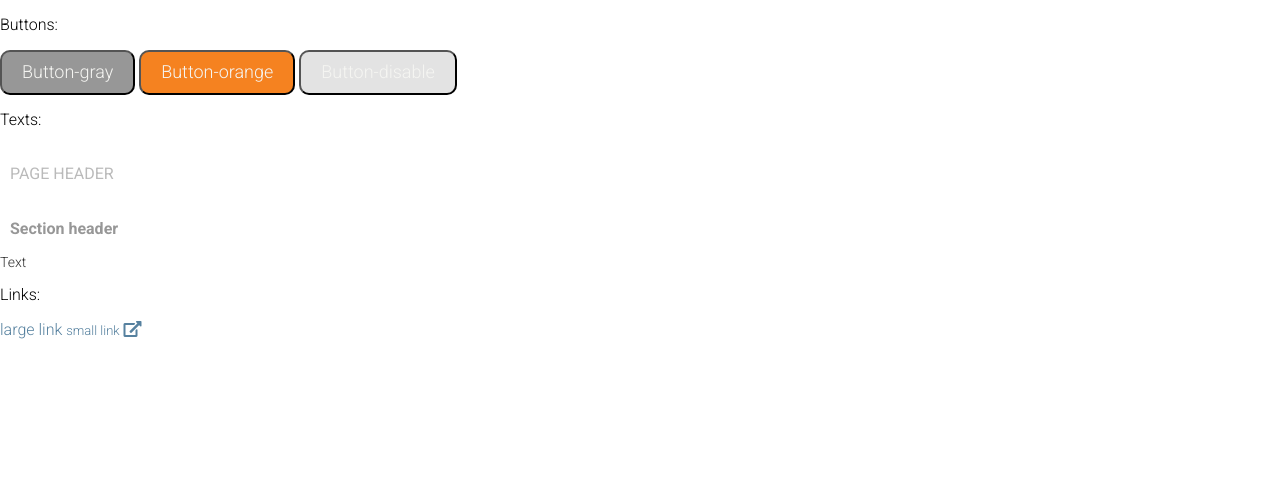
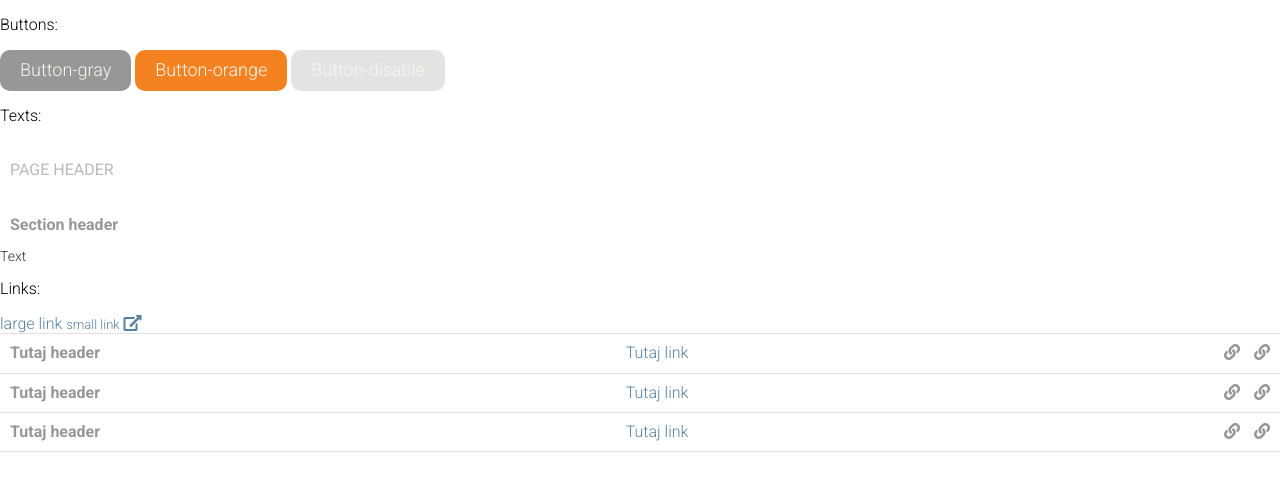
Before and after one commit to adam-goss94/admin-panel, a website: page src/styleguide.html in a window 1280 px wide. Drawn offline with nearby package versions, Linux system fonts and the light colour scheme; files that its build step writes are made by us from their sources.

Commit message:
Add style for list with links, FIX some styles for buttons and typography

```diff
--- a/src/sass/components/_buttons.scss
+++ b/src/sass/components/_buttons.scss
@@ -1,11 +1,13 @@
 .btn{
   padding: 10px 20px;
+  border: none;
   border-radius: 10px;
   color: $color-light;
   font-size: 18px;
   font-family: $font-main;
   font-weight: 300;
   cursor: pointer;
+  outline: none;
 
   &-gray{
     background-color: $color-gray-dark;
--- /dev/null
+++ b/src/sass/components/_lists.scss
@@ -0,0 +1,25 @@
+.list-links{
+  padding: 0;
+  margin: 0;
+  list-style-type: none;
+
+  li{
+    border-top: 1px solid $color-gray-light;
+    padding: 10px 0;
+    display: flex;
+    justify-content: space-between;
+
+    &:last-child{
+      border-bottom: 1px solid $color-gray-light;
+    }
+  }
+
+  i{
+    margin-right: 10px;
+
+    &:hover{
+      color: $color-orange-dark;
+      cursor: pointer;
+    }
+  }
+}
--- a/src/sass/partials/_typography.scss
+++ b/src/sass/partials/_typography.scss
@@ -12,6 +12,7 @@
       font-size: $size-basic;
       font-weight: 700;
       color: $color-gray-dark;
+      margin: 0;
       padding-left: 10px;
     }
   }
--- a/src/sass/style.scss
+++ b/src/sass/style.scss
@@ -1,15 +1,16 @@
 @import "partials/variables";
 @import "partials/mixins";
 
+@import "partials/normalize";
 @import "partials/global";
+
 @import "partials/typography";
-
-@import "partials/normalize";
 @import "partials/layout";
 
 /* Components */
 @import "components/buttons";
 @import "components/links";
+@import "components/lists";
 
 /* Sections */
 
--- a/src/styleguide.html
+++ b/src/styleguide.html
@@ -32,5 +32,37 @@
     <a href="#" class="link link-small">small link</a>
     <a href="#" class="link"><i class="fas fa-external-link-alt"></i></a>
   </div>
+
+  <div class="container">
+    <ul class="list-links">
+      <li>
+        <h2 class="font-header-section">Tutaj header</h2>
+        <a href="#" class="link">Tutaj link</a>
+        <div class="list-links-icons font-header-section">
+          <i class="fas fa-link"></i>
+          <i class="fas fa-link"></i>
+        </div>
+      </li>
+
+      <li>
+        <h2 class="font-header-section">Tutaj header</h2>
+        <a href="#" class="link">Tutaj link</a>
+        <div class="list-links-icons font-header-section">
+          <i class="fas fa-link"></i>
+          <i class="fas fa-link"></i>
+        </div>
+      </li>
+
+      <li>
+        <h2 class="font-header-section">Tutaj header</h2>
+        <a href="#" class="link">Tutaj link</a>
+        <div class="list-links-icons font-header-section">
+          <i class="fas fa-link"></i>
+          <i class="fas fa-link"></i>
+        </div>
+      </li>
+
+    </ul>
+  </div>
 </body>
 </html>
```
